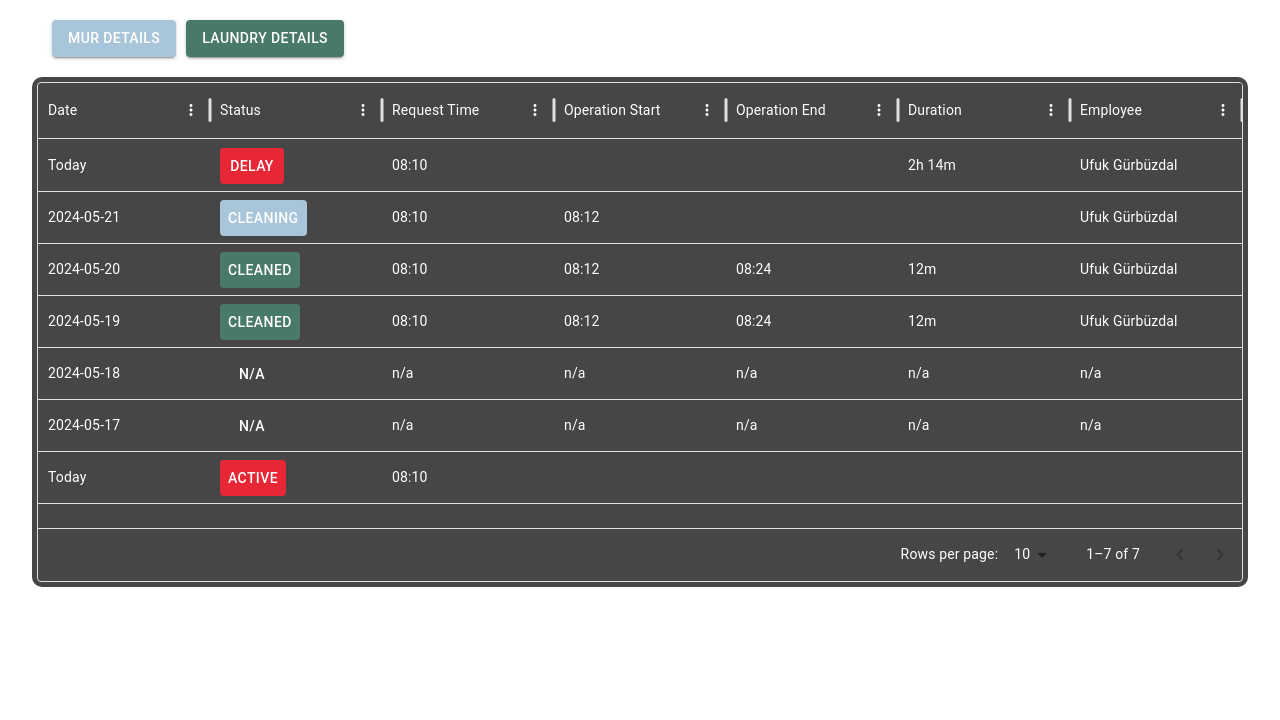
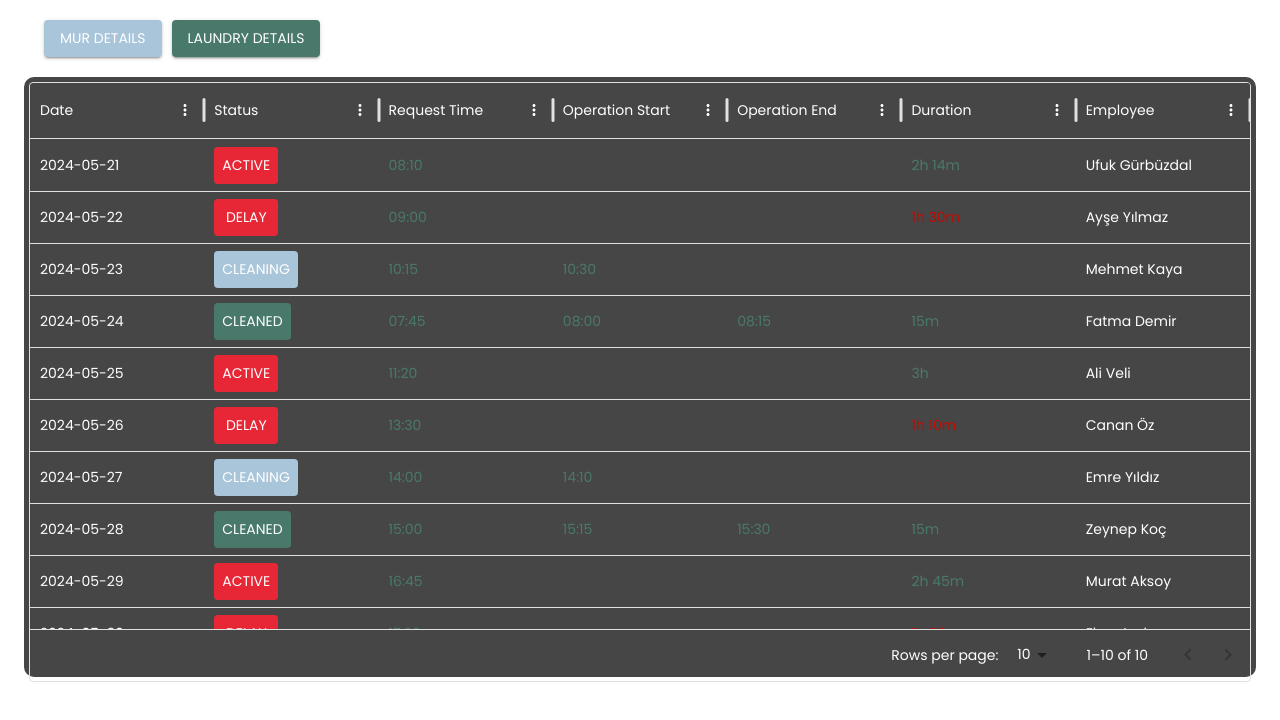
Before and after one commit to rmkofficial/Room-Services-Details, a React (Vite) app: page / in a window 1280 px wide. Both pictures are taken after a click on the button "LAUNDRY DETAILS". Shown: the top 720 px of the page. Built offline with nearby package versions, Linux system fonts and the light colour scheme.

Commit message:
Update data sources for MUR and Laundry details tables

```diff
--- a/index.html
+++ b/index.html
@@ -1,8 +1,12 @@
-<!doctype html>
+<!DOCTYPE html>
 <html lang="en">
   <head>
     <meta charset="UTF-8" />
     <link rel="icon" type="image/svg+xml" href="/vite.svg" />
+    <link
+      rel="stylesheet"
+      href="https://fonts.googleapis.com/css2?family=Poppins:wght@400;700&display=swap"
+    />
     <meta name="viewport" content="width=device-width, initial-scale=1.0" />
     <title>Room Services Details</title>
   </head>
--- a/public/data/data.json
+++ /dev/null
@@ -1,72 +0,0 @@
-[
-  {
-    "id": 1,
-    "date": "Today",
-    "status": "Delay",
-    "requestTime": "08:10",
-    "operationStart": "",
-    "operationEnd": "",
-    "duration": "2h 14m",
-    "employee": "Ufuk Gürbüzdal"
-  },
-  {
-    "id": 2,
-    "date": "2024-05-21",
-    "status": "Cleaning",
-    "requestTime": "08:10",
-    "operationStart": "08:12",
-    "operationEnd": "",
-    "duration": "",
-    "employee": "Ufuk Gürbüzdal"
-  },
-  {
-    "id": 3,
-    "date": "2024-05-20",
-    "status": "Cleaned",
-    "requestTime": "08:10",
-    "operationStart": "08:12",
-    "operationEnd": "08:24",
-    "duration": "12m",
-    "employee": "Ufuk Gürbüzdal"
-  },
-  {
-    "id": 4,
-    "date": "2024-05-19",
-    "status": "Cleaned",
-    "requestTime": "08:10",
-    "operationStart": "08:12",
-    "operationEnd": "08:24",
-    "duration": "12m",
-    "employee": "Ufuk Gürbüzdal"
-  },
-  {
-    "id": 5,
-    "date": "2024-05-18",
-    "status": "n/a",
-    "requestTime": "n/a",
-    "operationStart": "n/a",
-    "operationEnd": "n/a",
-    "duration": "n/a",
-    "employee": "n/a"
-  },
-  {
-    "id": 6,
-    "date": "2024-05-17",
-    "status": "n/a",
-    "requestTime": "n/a",
-    "operationStart": "n/a",
-    "operationEnd": "n/a",
-    "duration": "n/a",
-    "employee": "n/a"
-  },
-  {
-    "id": 7,
-    "date": "Today",
-    "status": "Active",
-    "requestTime": "08:10",
-    "operationStart": "",
-    "operationEnd": "",
-    "duration": "",
-    "employee": ""
-  }
-]
--- /dev/null
+++ b/public/data/laundryData.json
@@ -0,0 +1,102 @@
+[
+  {
+    "id": 1,
+    "date": "2024-05-21",
+    "status": "Active",
+    "requestTime": "08:10",
+    "operationStart": "",
+    "operationEnd": "",
+    "duration": "2h 14m",
+    "employee": "Ufuk Gürbüzdal"
+  },
+  {
+    "id": 2,
+    "date": "2024-05-22",
+    "status": "Delay",
+    "requestTime": "09:00",
+    "operationStart": "",
+    "operationEnd": "",
+    "duration": "1h 30m",
+    "employee": "Ayşe Yılmaz"
+  },
+  {
+    "id": 3,
+    "date": "2024-05-23",
+    "status": "Cleaning",
+    "requestTime": "10:15",
+    "operationStart": "10:30",
+    "operationEnd": "",
+    "duration": "",
+    "employee": "Mehmet Kaya"
+  },
+  {
+    "id": 4,
+    "date": "2024-05-24",
+    "status": "Cleaned",
+    "requestTime": "07:45",
+    "operationStart": "08:00",
+    "operationEnd": "08:15",
+    "duration": "15m",
+    "employee": "Fatma Demir"
+  },
+  {
+    "id": 5,
+    "date": "2024-05-25",
+    "status": "Active",
+    "requestTime": "11:20",
+    "operationStart": "",
+    "operationEnd": "",
+    "duration": "3h",
+    "employee": "Ali Veli"
+  },
+  {
+    "id": 6,
+    "date": "2024-05-26",
+    "status": "Delay",
+    "requestTime": "13:30",
+    "operationStart": "",
+    "operationEnd": "",
+    "duration": "1h 10m",
+    "employee": "Canan Öz"
+  },
+  {
+    "id": 7,
+    "date": "2024-05-27",
+    "status": "Cleaning",
+    "requestTime": "14:00",
+    "operationStart": "14:10",
+    "operationEnd": "",
+    "duration": "",
+    "employee": "Emre Yıldız"
+  },
+  {
+    "id": 8,
+    "date": "2024-05-28",
+    "status": "Cleaned",
+    "requestTime": "15:00",
+    "operationStart": "15:15",
+    "operationEnd": "15:30",
+    "duration": "15m",
+    "employee": "Zeynep Koç"
+  },
+  {
+    "id": 9,
+    "date": "2024-05-29",
+    "status": "Active",
+    "requestTime": "16:45",
+    "operationStart": "",
+    "operationEnd": "",
+    "duration": "2h 45m",
+    "employee": "Murat Aksoy"
+  },
+  {
+    "id": 10,
+    "date": "2024-05-30",
+    "status": "Delay",
+    "requestTime": "17:30",
+    "operationStart": "",
+    "operationEnd": "",
+    "duration": "1h 20m",
+    "employee": "Ebru Aydın"
+  }
+]
--- /dev/null
+++ b/public/data/murData.json
@@ -0,0 +1,102 @@
+[
+  {
+    "id": 1,
+    "date": "2024-05-21",
+    "status": "Active",
+    "requestTime": "08:10",
+    "operationStart": "",
+    "operationEnd": "",
+    "duration": "2h 14m",
+    "employee": "Ufuk Gürbüzdal"
+  },
+  {
+    "id": 2,
+    "date": "2024-05-22",
+    "status": "Delay",
+    "requestTime": "09:00",
+    "operationStart": "",
+    "operationEnd": "",
+    "duration": "1h 30m",
+    "employee": "Ayşe Yılmaz"
+  },
+  {
+    "id": 3,
+    "date": "2024-05-23",
+    "status": "Cleaning",
+    "requestTime": "10:15",
+    "operationStart": "10:30",
+    "operationEnd": "",
+    "duration": "",
+    "employee": "Mehmet Kaya"
+  },
+  {
+    "id": 4,
+    "date": "2024-05-24",
+    "status": "Cleaned",
+    "requestTime": "07:45",
+    "operationStart": "08:00",
+    "operationEnd": "08:15",
+    "duration": "15m",
+    "employee": "Fatma Demir"
+  },
+  {
+    "id": 5,
+    "date": "2024-05-25",
+    "status": "Active",
+    "requestTime": "11:20",
+    "operationStart": "",
+    "operationEnd": "",
+    "duration": "3h",
+    "employee": "Ali Veli"
+  },
+  {
+    "id": 6,
+    "date": "2024-05-26",
+    "status": "Delay",
+    "requestTime": "13:30",
+    "operationStart": "",
+    "operationEnd": "",
+    "duration": "1h 10m",
+    "employee": "Canan Öz"
+  },
+  {
+    "id": 7,
+    "date": "2024-05-27",
+    "status": "Cleaning",
+    "requestTime": "14:00",
+    "operationStart": "14:10",
+    "operationEnd": "",
+    "duration": "",
+    "employee": "Emre Yıldız"
+  },
+  {
+    "id": 8,
+    "date": "2024-05-28",
+    "status": "Cleaned",
+    "requestTime": "15:00",
+    "operationStart": "15:15",
+    "operationEnd": "15:30",
+    "duration": "15m",
+    "employee": "Zeynep Koç"
+  },
+  {
+    "id": 9,
+    "date": "2024-05-29",
+    "status": "Active",
+    "requestTime": "16:45",
+    "operationStart": "",
+    "operationEnd": "",
+    "duration": "2h 45m",
+    "employee": "Murat Aksoy"
+  },
+  {
+    "id": 10,
+    "date": "2024-05-30",
+    "status": "Delay",
+    "requestTime": "17:30",
+    "operationStart": "",
+    "operationEnd": "",
+    "duration": "1h 20m",
+    "employee": "Ebru Aydın"
+  }
+]
--- a/src/App.jsx
+++ b/src/App.jsx
@@ -1,62 +1,47 @@
-import { useState } from "react";
-import MURDetails from "./components/MURDetails";
-import LaundryDetails from "./components/LaundryDetails";
-import Button from "@mui/material/Button";
-import Container from "@mui/material/Container";
+import { createTheme, ThemeProvider } from "@mui/material/styles";
+import CssBaseline from "@mui/material/CssBaseline";
+import GlobalStyles from "@mui/material/GlobalStyles";
+import DetailsView from "./components/DetailsView";
+
+const theme = createTheme({
+  typography: {
+    fontFamily: "Poppins, Arial, sans-serif",
+    h1: {
+      fontWeight: 700,
+    },
+    h2: {
+      fontWeight: 700,
+    },
+    h3: {
+      fontWeight: 700,
+    },
+    h4: {
+      fontWeight: 700,
+    },
+    h5: {
+      fontWeight: 700,
+    },
+    h6: {
+      fontWeight: 700,
+    },
+  },
+});
+
+const globalStyles = (
+  <GlobalStyles
+    styles={{
+      body: { fontFamily: "Poppins, Arial, sans-serif" },
+      ".MuiDataGrid-columnHeaderTitle": { fontWeight: "bold" },
+    }}
+  />
+);
 
 export default function App() {
-  const [view, setView] = useState("mur");
-
-  const getButtonStyle = (buttonType) => ({
-    backgroundColor: view === buttonType ? "#49796B" : "#A8C5DA",
-    color: "white",
-    marginRight: "10px",
-  });
-
   return (
-    <Container maxWidth="xl">
-      <div
-        style={{
-          display: "flex",
-          justifyContent: "flex-start",
-          margin: "20px",
-        }}
-      >
-        <Button
-          variant="contained"
-          style={getButtonStyle("mur")}
-          onClick={() => setView("mur")}
-        >
-          MUR Details
-        </Button>
-        <Button
-          variant="contained"
-          style={getButtonStyle("laundry")}
-          onClick={() => setView("laundry")}
-        >
-          Laundry Details
-        </Button>
-      </div>
-
-      <div
-        style={{
-          display: "flex",
-          justifyContent: "center",
-        }}
-      >
-        <div
-          style={{
-            height: 500,
-            width: "100%",
-            background: "rgba(71,70,71,255)",
-            border: "5px solid rgba(71,70,71,255)",
-            borderRadius: "10px",
-          }}
-        >
-          {view === "mur" && <MURDetails />}
-          {view === "laundry" && <LaundryDetails />}
-        </div>
-      </div>
-    </Container>
+    <ThemeProvider theme={theme}>
+      <CssBaseline />
+      {globalStyles}
+      <DetailsView />
+    </ThemeProvider>
   );
 }
--- /dev/null
+++ b/src/components/DetailsView.jsx
@@ -0,0 +1,62 @@
+import { useState } from "react";
+import MURDetails from "./MURDetails";
+import LaundryDetails from "./LaundryDetails";
+import Button from "@mui/material/Button";
+import Container from "@mui/material/Container";
+
+export default function DetailsView() {
+  const [view, setView] = useState("mur");
+
+  const getButtonStyle = (buttonType) => ({
+    backgroundColor: view === buttonType ? "#49796B" : "#A8C5DA",
+    color: "white",
+    marginRight: "10px",
+  });
+
+  return (
+    <Container maxWidth="xl">
+      <div
+        style={{
+          display: "flex",
+          justifyContent: "flex-start",
+          margin: "20px",
+        }}
+      >
+        <Button
+          variant="contained"
+          style={getButtonStyle("mur")}
+          onClick={() => setView("mur")}
+        >
+          MUR Details
+        </Button>
+        <Button
+          variant="contained"
+          style={getButtonStyle("laundry")}
+          onClick={() => setView("laundry")}
+        >
+          Laundry Details
+        </Button>
+      </div>
+
+      <div
+        style={{
+          display: "flex",
+          justifyContent: "center",
+        }}
+      >
+        <div
+          style={{
+            height: 600,
+            width: "100%",
+            background: "rgba(71,70,71,255)",
+            border: "5px solid rgba(71,70,71,255)",
+            borderRadius: "10px",
+          }}
+        >
+          {view === "mur" && <MURDetails />}
+          {view === "laundry" && <LaundryDetails />}
+        </div>
+      </div>
+    </Container>
+  );
+}
--- a/src/components/LaundryDetails.jsx
+++ b/src/components/LaundryDetails.jsx
@@ -8,7 +8,7 @@ export default function LaundryDetails() {
 
   useEffect(() => {
     axios
-      .get("../../data/data.json")
+      .get("../../public/data/laundryData.json")
       .then((response) => {
         setRows(response.data);
       })
@@ -16,7 +16,7 @@ export default function LaundryDetails() {
   }, []);
 
   return (
-    <div style={{ height: 500, width: "100%" }}>
+    <div style={{ height: 600, width: "100%" }}>
       <DataGrid
         rows={rows}
         columns={columns()}
--- a/src/components/MURDetails.jsx
+++ b/src/components/MURDetails.jsx
@@ -8,7 +8,7 @@ export default function MURDetails() {
 
   useEffect(() => {
     axios
-      .get("../../data/data.json")
+    .get("../../public/data/murData.json")
       .then((response) => {
         setRows(response.data);
       })
@@ -16,7 +16,7 @@ export default function MURDetails() {
   }, []);
 
   return (
-    <div style={{ height: 500, width: "100%" }}>
+    <div style={{ height: 600, width: "100%" }}>
       <DataGrid
         rows={rows}
         columns={columns()}
--- a/src/utils/Columns.jsx
+++ b/src/utils/Columns.jsx
@@ -24,11 +24,20 @@ const renderStatusButton = (params) => {
   );
 };
 
+const renderCellWithColor = (params) => (
+  <span style={{ color: "#49796B" }}>{params.value}</span>
+);
+
+const renderDurationCell = (params) => {
+  const { row } = params;
+  const color = row.status === "Delay" ? "#C20B01" : "#49796B";
+  return <span style={{ color }}>{params.value}</span>;
+};
+
 const columns = () => [
   {
     field: "date",
     headerName: "Date",
-    editable: true,
     flex: 1,
     renderHeader: (params) => (
       <span style={{ color: "white" }}>{params.colDef.headerName}</span>
@@ -37,7 +46,6 @@ const columns = () => [
   {
     field: "status",
     headerName: "Status",
-    editable: true,
     flex: 1,
     renderHeader: (params) => (
       <span style={{ color: "white" }}>{params.colDef.headerName}</span>
@@ -47,43 +55,42 @@ const columns = () => [
   {
     field: "requestTime",
     headerName: "Request Time",
-    editable: true,
     flex: 1,
     renderHeader: (params) => (
       <span style={{ color: "white" }}>{params.colDef.headerName}</span>
     ),
+    renderCell: renderCellWithColor,
   },
   {
     field: "operationStart",
     headerName: "Operation Start",
-    editable: true,
     flex: 1,
     renderHeader: (params) => (
       <span style={{ color: "white" }}>{params.colDef.headerName}</span>
     ),
+    renderCell: renderCellWithColor,
   },
   {
     field: "operationEnd",
     headerName: "Operation End",
-    editable: true,
     flex: 1,
     renderHeader: (params) => (
       <span style={{ color: "white" }}>{params.colDef.headerName}</span>
     ),
+    renderCell: renderCellWithColor,
   },
   {
     field: "duration",
     headerName: "Duration",
-    editable: true,
     flex: 1,
     renderHeader: (params) => (
       <span style={{ color: "white" }}>{params.colDef.headerName}</span>
     ),
+    renderCell: renderDurationCell,
   },
   {
     field: "employee",
     headerName: "Employee",
-    editable: true,
     flex: 1,
     renderHeader: (params) => (
       <span style={{ color: "white" }}>{params.colDef.headerName}</span>
```
